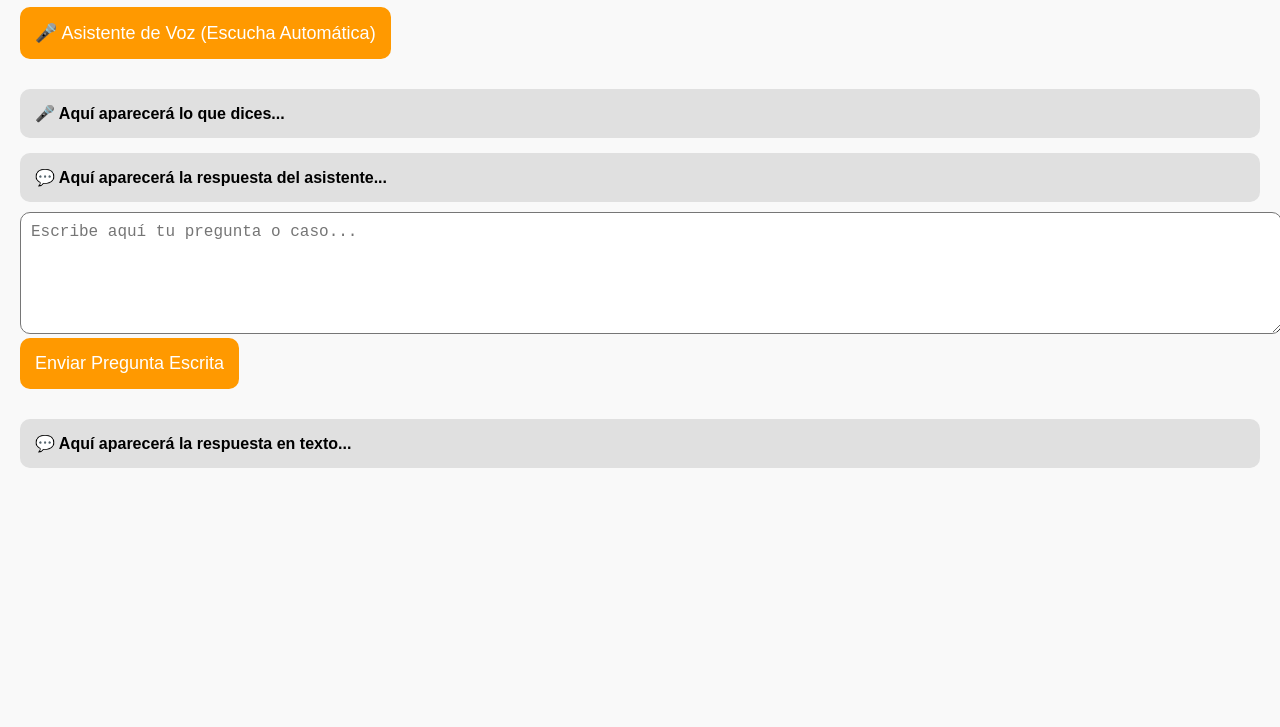
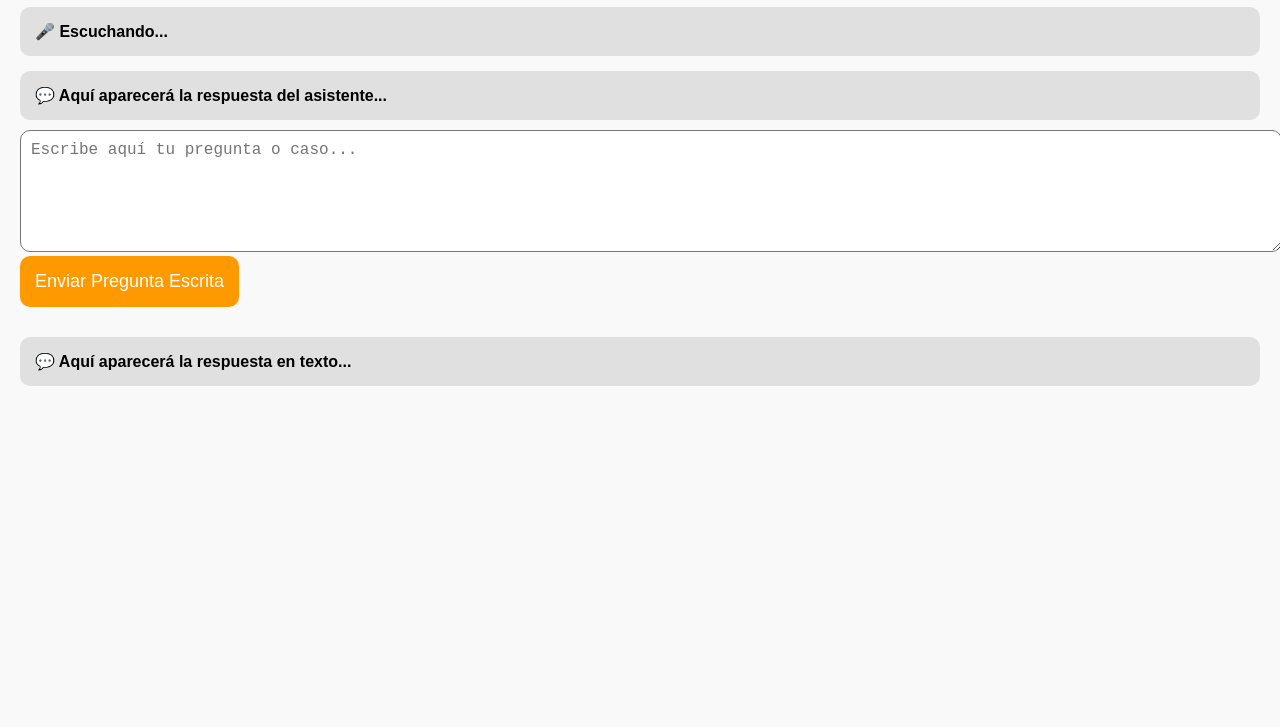
Before and after one commit to LexGoBotAsistente/LexGoBot-DLM, a plain HTML site: page asistente.html in a window 1280 px wide. Shown: the part 73-800 px from the top of the page. Drawn offline with Linux system fonts and the light colour scheme.

Commit message:
Update asistente.html

```diff
--- a/asistente.html
+++ b/asistente.html
@@ -2,7 +2,7 @@
 <html lang="es">
 <head>
 <meta charset="UTF-8">
-<title>LexGoBot Asistente Inteligente</title>
+<title>LexGoBot Asistente Inteligente Automático</title>
 <style>
     body {
         font-family: Arial, sans-serif;
@@ -45,12 +45,9 @@
 
 <h1>LexGoBot Asistente de Voz e Inteligencia Artificial</h1>
 
-<!-- Asistente de Voz -->
-<button class="boton" onclick="activarVoz()">🎤 Asistente de Voz (Escucha Automática)</button>
 <div id="transcripcion">🎤 Aquí aparecerá lo que dices...</div>
 <div id="respuesta">💬 Aquí aparecerá la respuesta del asistente...</div>
 
-<!-- Asistente por texto -->
 <textarea id="preguntaTexto" placeholder="Escribe aquí tu pregunta o caso..."></textarea>
 <button class="boton" onclick="enviarPorTexto()">Enviar Pregunta Escrita</button>
 <div id="respuestaTexto">💬 Aquí aparecerá la respuesta en texto...</div>
@@ -61,7 +58,7 @@ recognition.lang = 'es-ES';
 recognition.interimResults = false;
 const synth = window.speechSynthesis;
 
-function activarVoz() {
+window.onload = function() {
     document.getElementById('transcripcion').innerText = '🎤 Escuchando...';
     recognition.start();
 }
```
